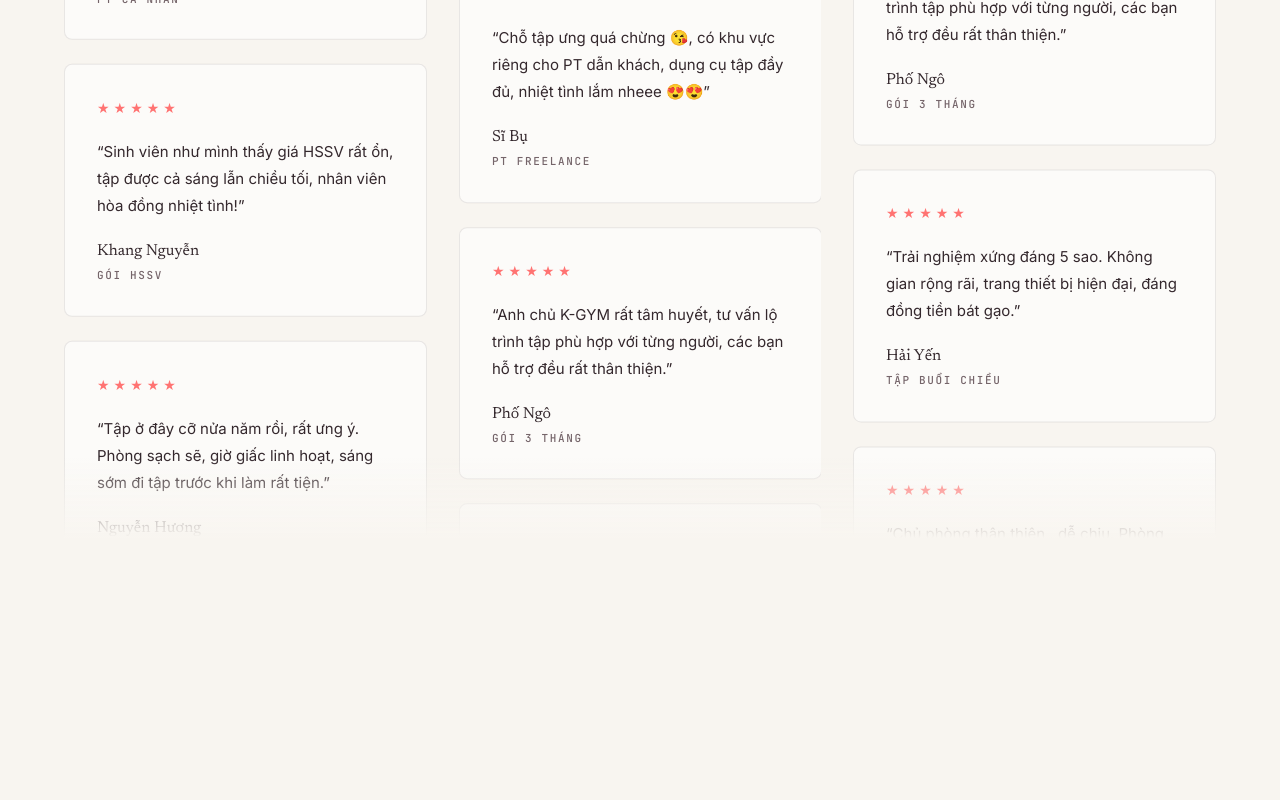
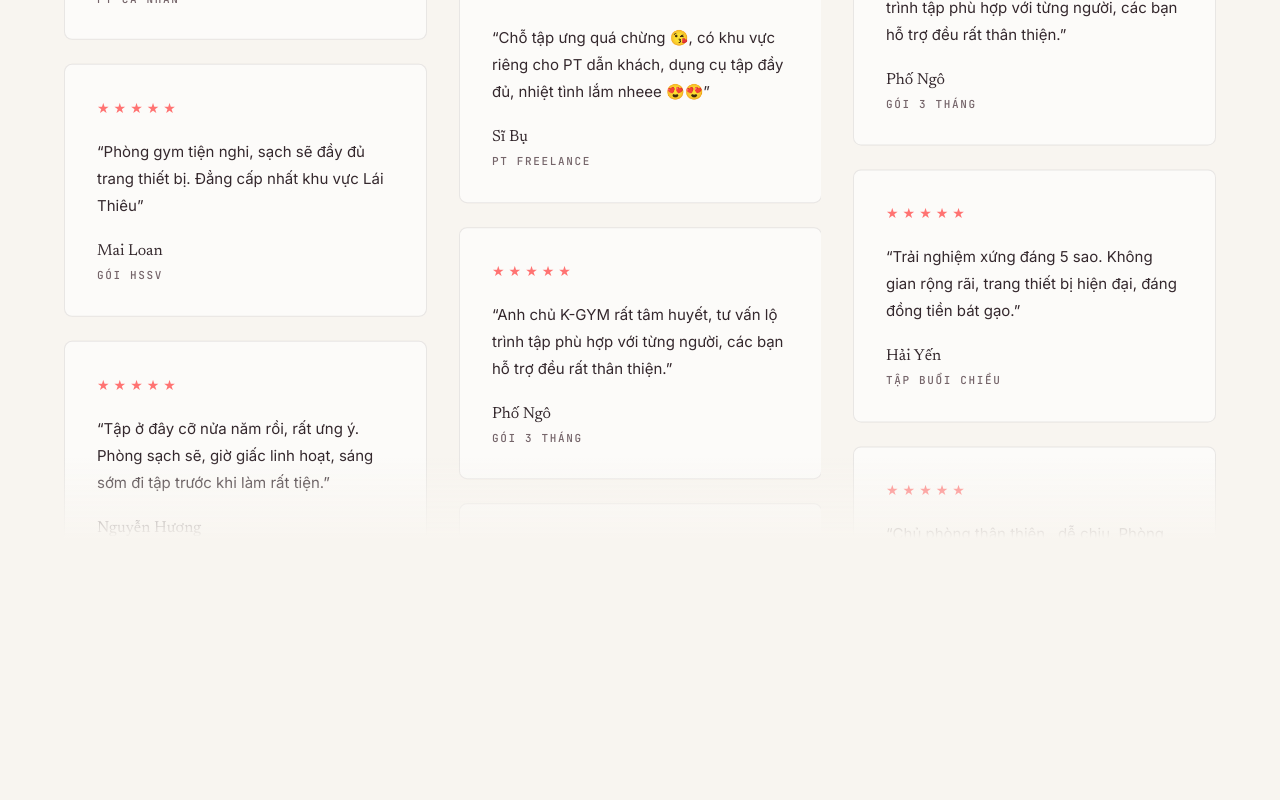
Before and after one commit to ledai15122001/kgymdemo2_claude4, a React (Vite) app: page / in a window 1280 px wide. Shown: the part 8040-8840 px from the top of the page. Built offline with nearby package versions, Linux system fonts and the light colour scheme.

Commit message:
Updated Reviews.tsx

```diff
--- a/src/components/Reviews.tsx
+++ b/src/components/Reviews.tsx
@@ -10,9 +10,9 @@ const REVIEWS = [
     text: 'Phòng đẹp , sạch sẽ , thoáng mát , mọi người vui vẻ hoà đồng, ông chủ vui tính.',
   },
   {
-    name: 'Khang Nguyễn',
+    name: 'Mai Loan',
     service: 'Gói HSSV',
-    text: 'Sinh viên như mình thấy giá HSSV rất ổn, tập được cả sáng lẫn chiều tối, nhân viên hòa đồng nhiệt tình!',
+    text: 'Phòng gym tiện nghi, sạch sẽ đầy đủ trang thiết bị. Đẳng cấp nhất khu vực Lái Thiêu',
   },
   {
     name: 'Nguyễn Hương',
```
